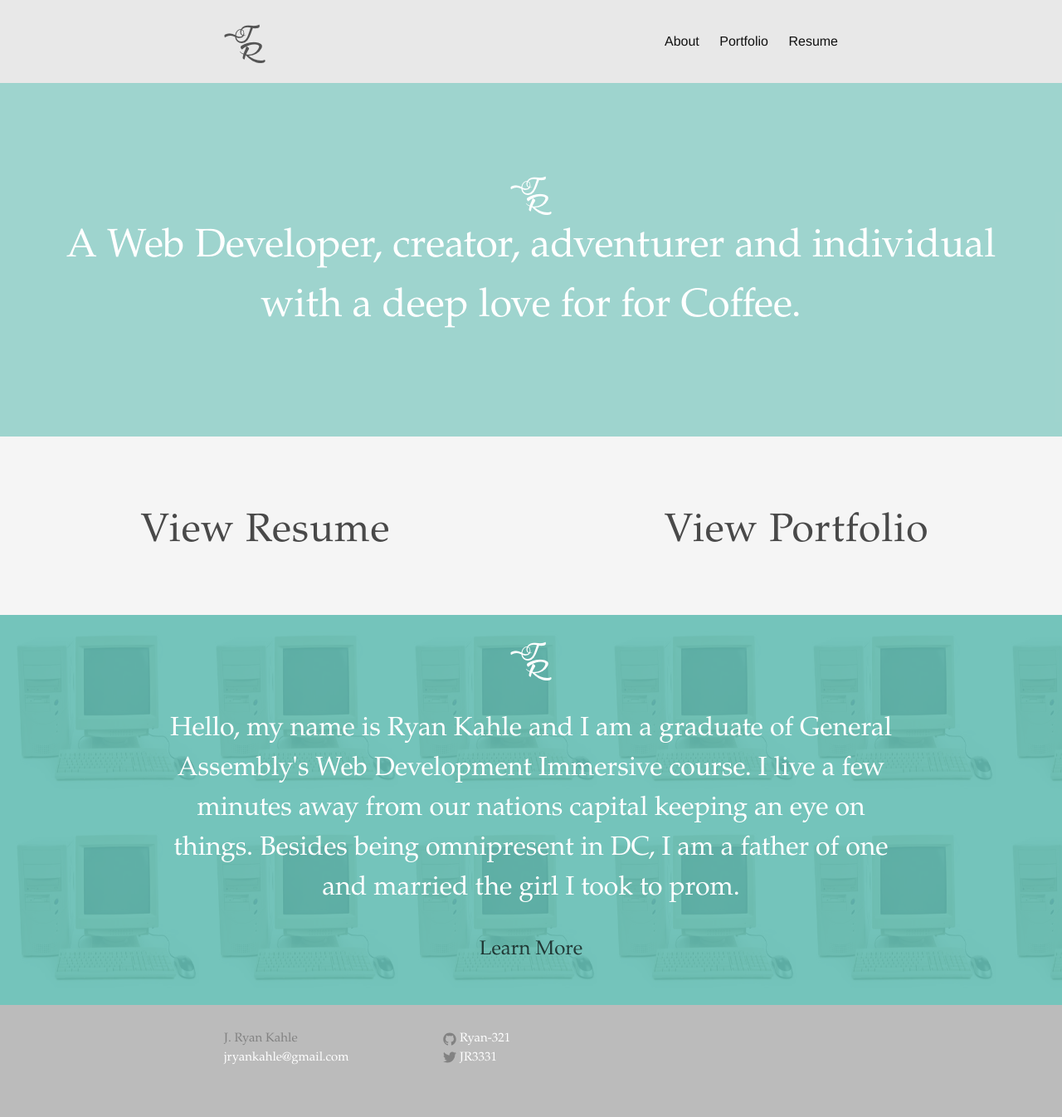
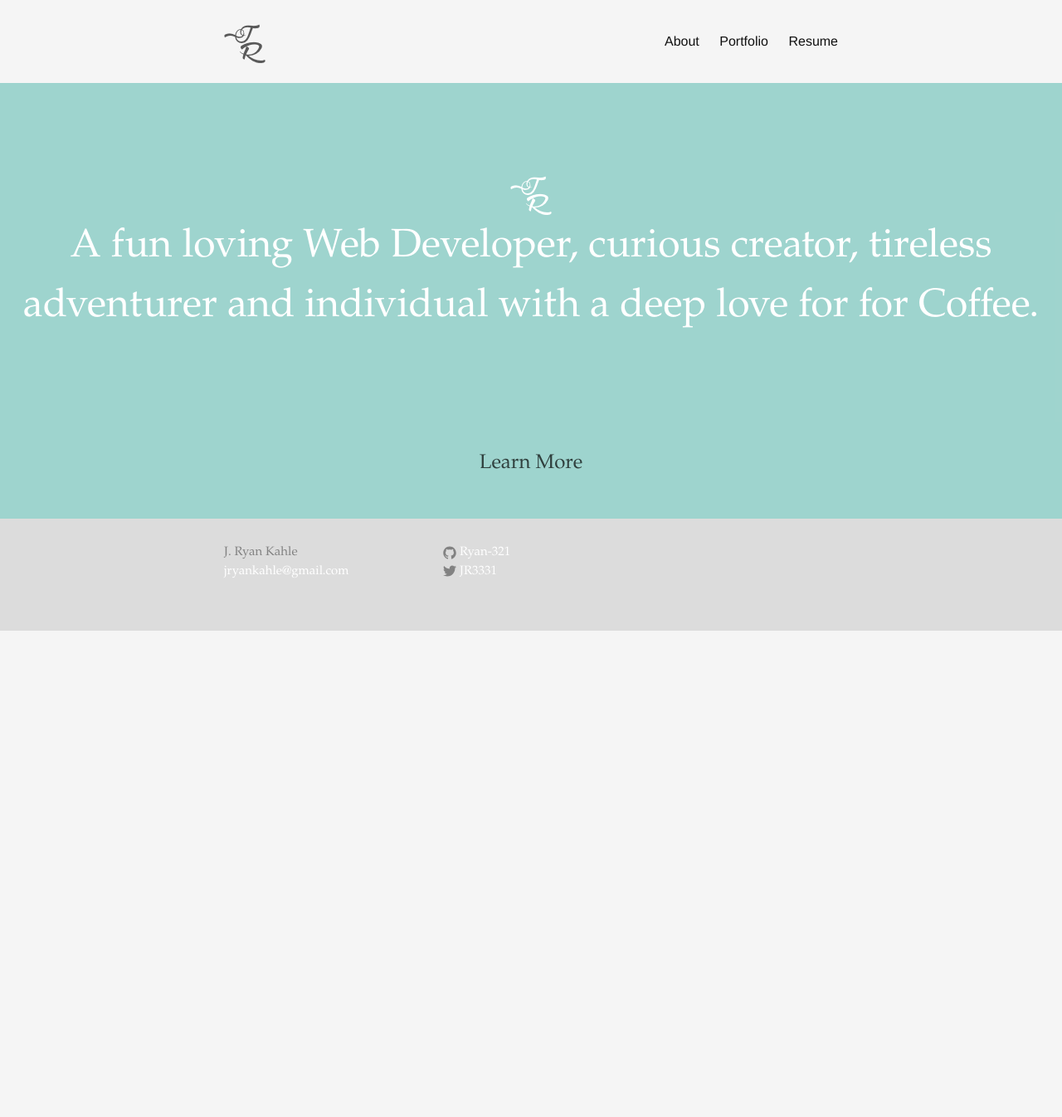
Before and after one commit to Ryan-321/Ryan-321.github.io, a Jekyll site: the page built from index.html, in a window 1280 px wide. Shown: the whole page at 83% size. Built offline with Jekyll 4.4.1, drawn with Linux system fonts in a browser that asks for light colours; some web fonts are replaced; after the commit the page ends 900 px from its top, so only the background shows below that.

Commit message:
adjusted layout

```diff
--- a/_layouts/page.html
+++ b/_layouts/page.html
@@ -2,9 +2,9 @@
 layout: default
 ---
 
-<div class="about-header">
+<!-- <div class="about-header">
   <h2>{{ page.title }}</h2>
-</div>
+</div> -->
 
 
 
--- a/_sass/_layout.scss
+++ b/_sass/_layout.scss
@@ -5,7 +5,7 @@
     // border-top: 5px solid $grey-color-dark;
     // border-bottom: 1px solid $grey-color-light;
     height: 100px;
-    background-color: $grey-color-light;
+    background-color: #f5f5f5;
     // Positioning context for the mobile navigation icon
     position: relative;
 }
@@ -97,7 +97,7 @@
 .site-footer {
     // border-top: 1px solid $grey-color-light;
     padding: $spacing-unit 0;
-    background-color: rgba(130,130,130,.5);
+    background-color: darken(#f5f5f5, 10%);
     color: #fff;
 }
 .site-footer a{
--- a/about.html
+++ b/about.html
@@ -31,7 +30,7 @@ permalink: /about/
       and asking myself what I really wanted.  My answers: to learn a craft, build things(!), work with passionate people, give back and be creative. This site contains some of my past projects and experiences with technology.  I used Jekyll as the delivery system for this site, but wrote all the code myself.
     </p>
     <p>
-      I have been trained as a Full-Stack developer and am interested in all the intricacies of programming(expecially JavaScript), but I also have a strong pull towards design.  My mission is to follow my instincts and continue to delve into programming while producing beautiful designs with well thought out code.  If you would like to get a hold of me, my info is below.
+      As a recent graduate of General Assembly's Web Development Immersive course I have been trained as a Full-Stack developer. I am interested in all the intricacies of programming(expecially JavaScript), but I also have a strong pull towards design.  My mission is to follow my instincts and continue to delve into programming while producing beautiful designs with well thought out code.  If you would like to get a hold of me, my info is below.
     </p>
   </div>
 </div>
--- a/css/index.css
+++ b/css/index.css
@@ -3,10 +3,9 @@
                     HOMEPAGE
 
 *************************************************/
-
 div.section-main{
+  background-color: rgba(101,190,180,.6);
   width: 100%;
-  min-height: 400px;
   text-align: center;
 }
 div.section-main img{
@@ -18,9 +17,13 @@ div.section-main img{
   padding-bottom: 2.5em;
 }
 div.section-main-layer{
-  background-color: rgba(101,190,180,.6);
   width: inherit;
   height:inherit;
+}
+div.section-main-layer a{
+  padding-bottom: 2em;
+  font-size: 1.5em;
+  display: block;
 }
 /********************ACTION********************/
 div.section-action{
@@ -70,10 +73,6 @@ div.section-meet p{
   color: #fff;
   margin: 1em auto;
   width: 70%;
-}
-div.section-meet a{
-  padding-bottom: 2em;
-  font-size: 1.5em;
 }
 
 
--- a/index.html
+++ b/index.html
@@ -5,27 +5,17 @@ layout: default
   <div class="section-main-layer">
     <img src="/images/logo-white.png" alt="JR Logo">
     <p id="tagline">
-      A Web Developer, creator, adventurer and individual <br>
-      with a deep love for for Coffee.
+      A fun loving Web Developer, curious creator, tireless adventurer and individual with a deep love for for Coffee.
     </p>
+    <a href="about">Learn More</a>
   </div>
 </div>
-<div class="section-action">
-  <div class="section-action-child-left">
-      <a href="resume">View Resume</a>
-  </div>
-  <div class="section-action-child-right">
-      <a href="portfolio">View Portfolio</a>
-  </div>
-</div>
-
-<div class="section-meet">
+<!-- <div class="section-meet">
   <div class="section-meet-layer">
     <img src="/images/logo-white.png" alt="JR Logo">
     <p>
       Hello, my name is Ryan Kahle and I am a graduate of General Assembly's Web Development Immersive course.  I live a few minutes away from our nations capital keeping an eye on things.  Besides being omnipresent in DC, I
       am a father of one and married the girl I took to prom.
     </p>
-    <a href="about">Learn More</a>
   </div>
-</div>
+</div> -->
```
Also changed, not shown: other parts of about.html (+2 -3 lines).
